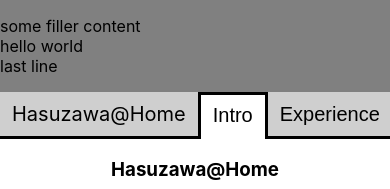
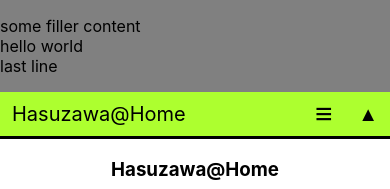
Before and after one commit to Hasuzawa/Homepage, a React (Create React App) app: page / in a window 390 px wide. Shown: the top 189 px of the page. Built offline with nearby package versions, Linux system fonts and the light colour scheme; the HTML template or start-up script is replaced by a standard one.

Commit message:
responsive bar button and tab

```diff
--- a/jsconfig.json
+++ b/jsconfig.json
@@ -1,6 +1,6 @@
 {
     "compilerOptions": {
-        "baseUrl": "."
+        "baseUrl": "./src"
     },
     "include": ["src", "public"],
     "exclude": ["node_modules", "build"]
--- a/src/Components/Header.jsx
+++ b/src/Components/Header.jsx
@@ -1,6 +1,9 @@
 import React from "react";
 import "./style.scss";
 import buttons from "./buttons.json";
+import { render } from "@testing-library/react";
+
+import "components/responsive.scss";
 
 export default class Header extends React.Component{
     constructor(props){
@@ -18,7 +21,7 @@ export default class Header extends React.Component{
                     key={buttons[button].id}
                     id={buttons[button].id}
                     onClick={this.props.handleClick}
-                    className={this.props.selectedTab === buttons[button].id ? "selected" : null}
+                    className={"switch_tab " + (this.props.selectedTab === buttons[button].id ? "selected" : null)}
                 >
                     {buttons[button].buttonName}
                 </button>
@@ -35,11 +38,35 @@ export default class Header extends React.Component{
             <div className="filler"></div>
             {this.renderButtons()}
             <div className="filler"></div>
+            <DropdownMenu
+                handleClick={this.props.handleClick}
+                selectedTab={this.props.selectedTab}
+                buttons={this.renderButtons()}
+            />
             <button className="fold_button" onClick={this.props.handleFold}>{this.props.bannerFolded ? "▼" : "▲"}</button>
 
-            {/* special bar for small screen, e.g. phone */}
             {/* could place some font-change / light, dark mode switch button here etc */}
         </nav>
         );
     }
 }
+
+
+
+
+export class DropdownMenu extends React.Component{
+    constructor(props){
+        super(props);
+    }
+
+    render(){
+        return (
+            <div className="dropdown_menu">
+                <button className="dropdown_menu--icon">≡</button>
+                <div className="dropdown_menu--content">
+                    {this.props.buttons}
+                </div>
+            </div>
+        );
+    }
+}
--- a/src/Components/blocks.jsx
+++ b/src/Components/blocks.jsx
@@ -167,3 +167,7 @@ export function Language(props){
         </div>
     );
 }
+
+
+
+/*************************/
--- /dev/null
+++ b/src/Components/responsive.scss
@@ -0,0 +1,14 @@
+@media (max-width: 800px){
+    .header{
+        background-color: greenyellow;
+
+        &> .switch_tab{
+            display: none;
+        }
+
+        .dropdown_menu{
+            display: inline-block;
+        }
+    }
+
+}
--- a/src/Components/style.scss
+++ b/src/Components/style.scss
@@ -39,12 +39,11 @@ $banner-height: 95px;
 .header{
     position: sticky;
     top: 0px;
-    display: flex;
     background-color: rgb(207, 207, 207);
 
-    overflow: auto;
+    display: flex;
 
-    *{
+    &> *{
         border-bottom: $header-border solid black;
     }
 
@@ -55,25 +54,7 @@ $banner-height: 95px;
         color: black;
     }
 
-    &> button{
-
-    }
-
-    &> .filler{
-        flex-grow: 1;
-    }
-
-    &.fold_button{
-
-    }
-}
-
-
-/*%header-border-bottom{
-    border-bottom: $header-border solid black;
-}*/
-
-.header > button{
+    &> .switch_tab{
         flex-basis: 120px;
         border: $header-border transparent;
         border-bottom: $header-border solid black;
@@ -102,20 +83,107 @@ $banner-height: 95px;
             /* change this */
             background-color: rgba(236, 61, 61, 0.2);
         }
+
+    }
+
+    &> .filler{
+        flex-grow: 1;
+    }
+
+    &> .bar_button, .fold_button{
+        margin: 0px;
+        padding: 10px 12px;
+        font-size: 20px;
+        border: $header-border transparent;
+        border-bottom: $header-border solid black;
+        background-color: transparent;
+        cursor: pointer;
+    }
+
+
+    &> .bar_button{
+        font-weight: bold;
+        transform: scaleX(2);
+    }
+}
+
+
+.dropdown_menu{
+    position: relative;
+    display: none;
+
+    &> .dropdown_menu--icon{
+        width: 45px;
+        height: 100%;
+        border: 0;
+        background-color: transparent;
+
+        font-size: 30px;
+        //padding: 0 12px;
+
+        //testing
+
+        &:hover{
+            background: red;
+        }
+
+    }
+
+    .dropdown_menu--content{
+        display: none;
+        position: absolute;
+        right: 0;
+
+        border: 2px solid black;
+        width: 120px;
+
+        background-color: rgb(207, 207, 207);
+
+
+        .switch_tab{
+            margin: 0;
+            border: 0;
+            padding: 0;
+
+
+            flex: 0 0 40px;
+            width: 100%;
+            background-color: transparent;
+
+            font-size: 20px;
+        }
+    }
+}
+
+.dropdown_menu:hover{
+
+    .dropdown_menu--icon{
+        color: green;
+    }
+
+    .dropdown_menu--content{
+        display: flex;
+        flex-direction: column;
+
+        .switch_tab{
+
+            &.selected{
+                background-color: rgb(219, 157, 157);
+            }
+
+            &:hover{
+                background-color: rgba(0, 0, 0, 0.2);
+            }
+
+            &:active{
+
+            }
+        }
+    }
 }
 
 
 
-/*not used now */
-.tab-menu button{
-    width: 100%;
-    height: 50px;
-    display: inline-block;
-    cursor: pointer;
-    background-color: white;
-    color: black;
-    font-size: 30px;
-}
 
 /************************/
 
```
Lines whose indentation alone changed are shown as unchanged.
